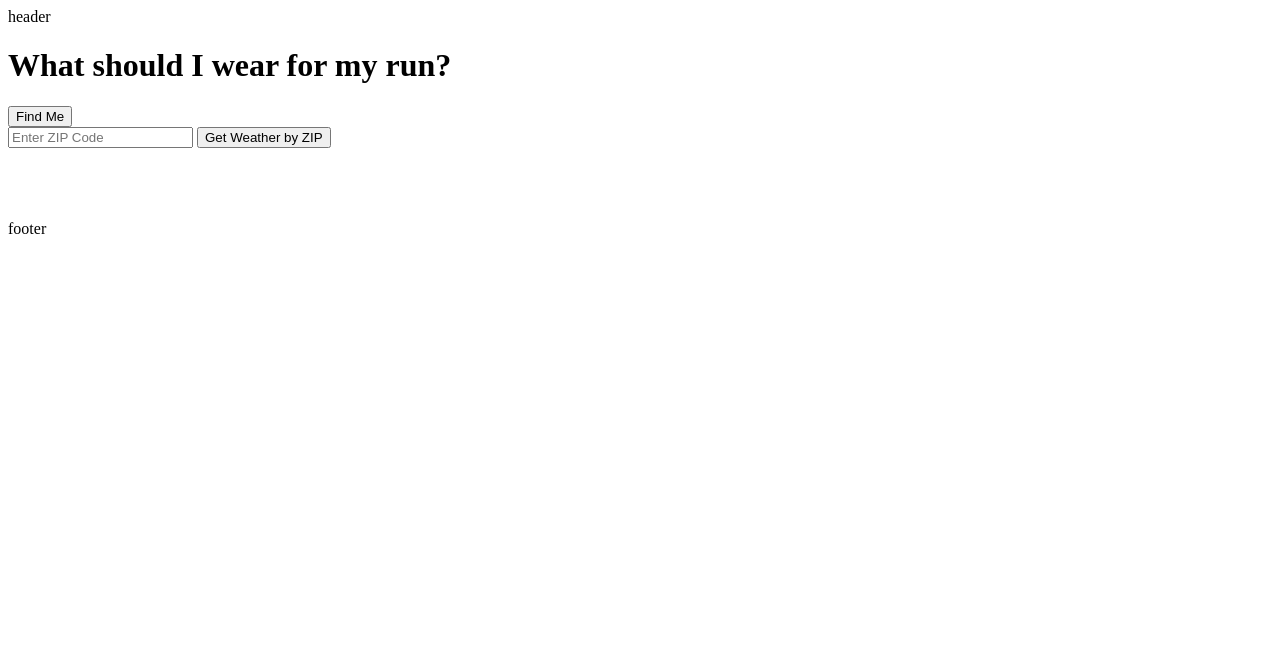
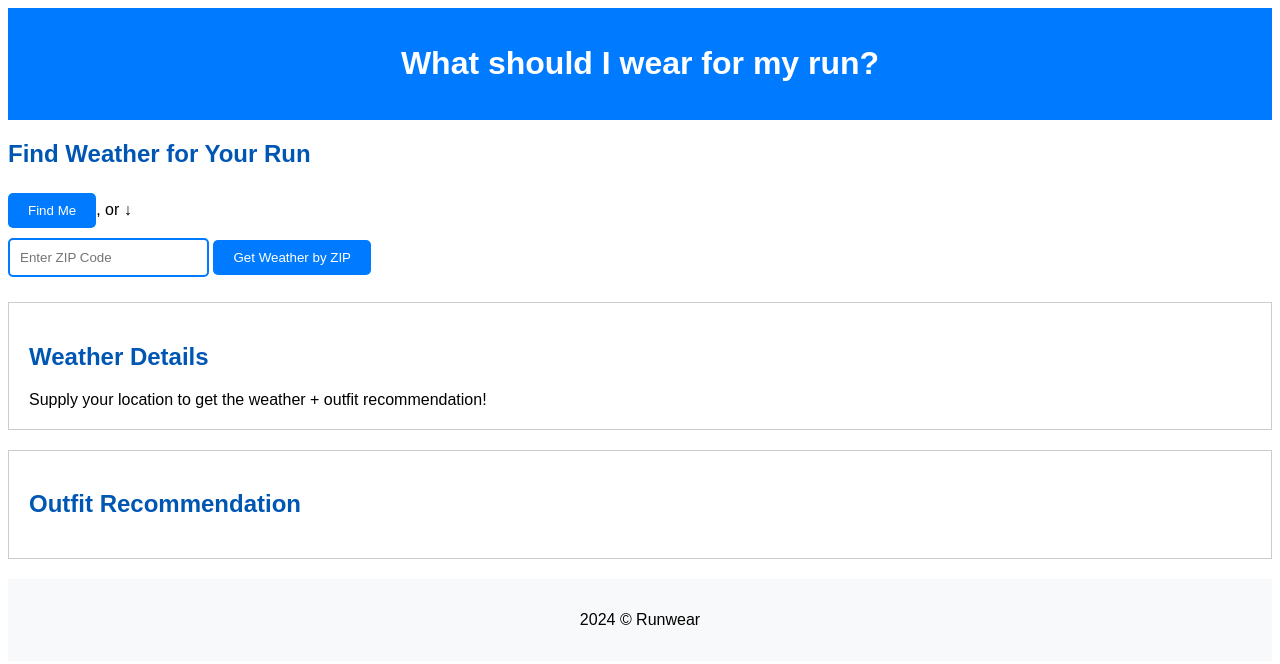
Before and after one commit to mdlarson/ProjectRunwear, a Flask app: page / in a window 1280 px wide. Shown: the top 664 px of the page. Run offline with Flask 3, Linux system fonts and the light colour scheme.

Commit message:
UI update for semantics and style

```diff
--- a/static/style.css
+++ b/static/style.css
@@ -1,9 +1,30 @@
+body,
+button,
+input {
+    font-family: Arial, sans-serif;
+}
+
+header {
+    background-color: #007bff;
+    color: white;
+    padding: 1rem;
+    text-align: center;
+}
+
+footer {
+    background-color: #f8f9fa;
+    text-align: center;
+    padding: 1rem;
+    margin-top: 20px;
+}
+
 .temp-button {
     background-color: #007BFF;
     color: #fff;
     padding: 10px 20px;
-    margin: 5px;
+    margin: 5px 0;
     border: none;
+    border-radius: 5px;
     cursor: pointer;
 }
 
@@ -11,7 +32,13 @@
     background-color: #0056b3;
 }
 
-/* style for clothing images */
+input[type="text"] {
+    padding: 10px;
+    margin: 5px 0;
+    border: 2px solid #007BFF;
+    border-radius: 5px;
+}
+
 .clothingImage {
     max-width: 100px;
     margin: 5px;
@@ -20,10 +47,16 @@
 }
 
 .clothingImage.show {
-    /* change opacity to 1 (visible) when the "show" class is added */
     opacity: 1;
 }
 
-#wardrobe {
-    border: 1px dotted grey;
+#weatherDisplay,
+#clothingRecommendation {
+    padding: 20px;
+    border: 1px solid #ccc;
+    margin-top: 20px;
 }
+
+section h2 {
+    color: #0056b3;
+}
--- a/templates/runwear.html
+++ b/templates/runwear.html
@@ -1,27 +1,41 @@
 <!DOCTYPE html>
-<html>
+<html lang="en">
 
 <head>
+    <meta charset="UTF-8">
+    <meta name="viewport" content="width=device-width, initial-scale=1.0">
+    <title>Project Runwear: What to Wear Running</title>
     <link rel="stylesheet" type="text/css" href="static/style.css">
-    <script src="static/geo.js"></script>
+    <script src="static/geo.js" defer></script>
 </head>
 
 <body>
-    <noscript>
-        This site requires JavaScript to fetch location and weather details. Make sure that's enabled, then reload. :)
-    </noscript>
-    <header>header</header>
+    <header>
+        <h1>What should I wear for my run?</h1>
+    </header>
     <main>
-        <h1>What should I wear for my run?</h1>
-        <button onclick="getLocation()">Find Me</button><br>
-        <input type="text" id="zipInput" placeholder="Enter ZIP Code">
-        <button onclick="getWeatherByZip()">Get Weather by ZIP</button><br>
-        <div id="latLongOutput"></div><br>
-        <div id="forecastSourceOutput"></div><br>
-        <div id="forecastOutput"></div><br>
-        <div id="recommendationOutput"></div><br>
+        <section>
+            <h2>Find Weather for Your Run</h2>
+            <button class="temp-button" onclick="getLocation()">Find Me</button>, or ↓
+            <form onsubmit="getWeatherByZip(); return false;">
+                <input type="text" id="zipInput" placeholder="Enter ZIP Code">
+                <button type="submit" class="temp-button">Get Weather by ZIP</button>
+            </form>
+        </section>
+        <section id="weatherDisplay">
+            <h2>Weather Details</h2>
+            <div id="latLongOutput"></div>
+            <div id="forecastSourceOutput"></div>
+            <div id="forecastOutput">Supply your location to get the weather + outfit recommendation!</div>
+        </section>
+        <section id="clothingRecommendation">
+            <h2>Outfit Recommendation</h2>
+            <div id="recommendationOutput"></div>
+        </section>
     </main>
-    <footer>footer</footer>
+    <footer>
+        <p>2024 &copy; Runwear</p>
+    </footer>
 </body>
 
 </html>
```
